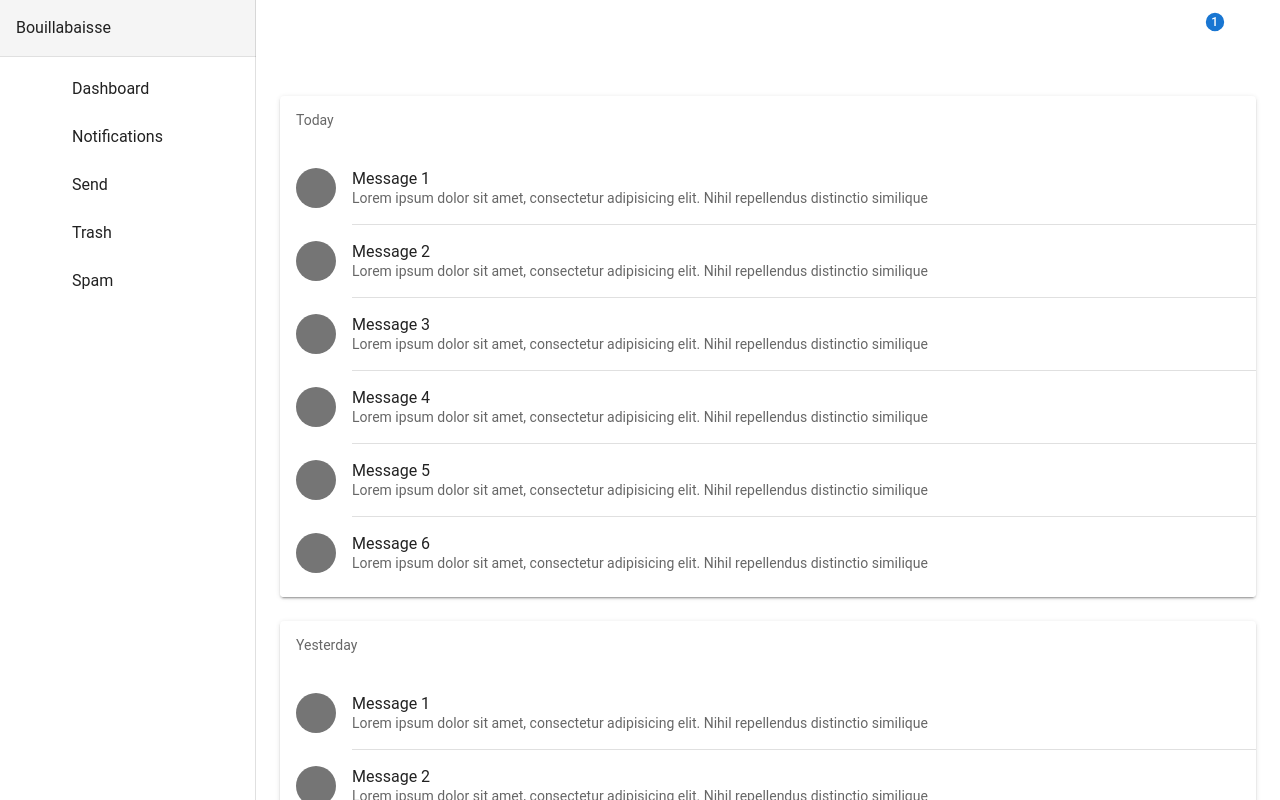
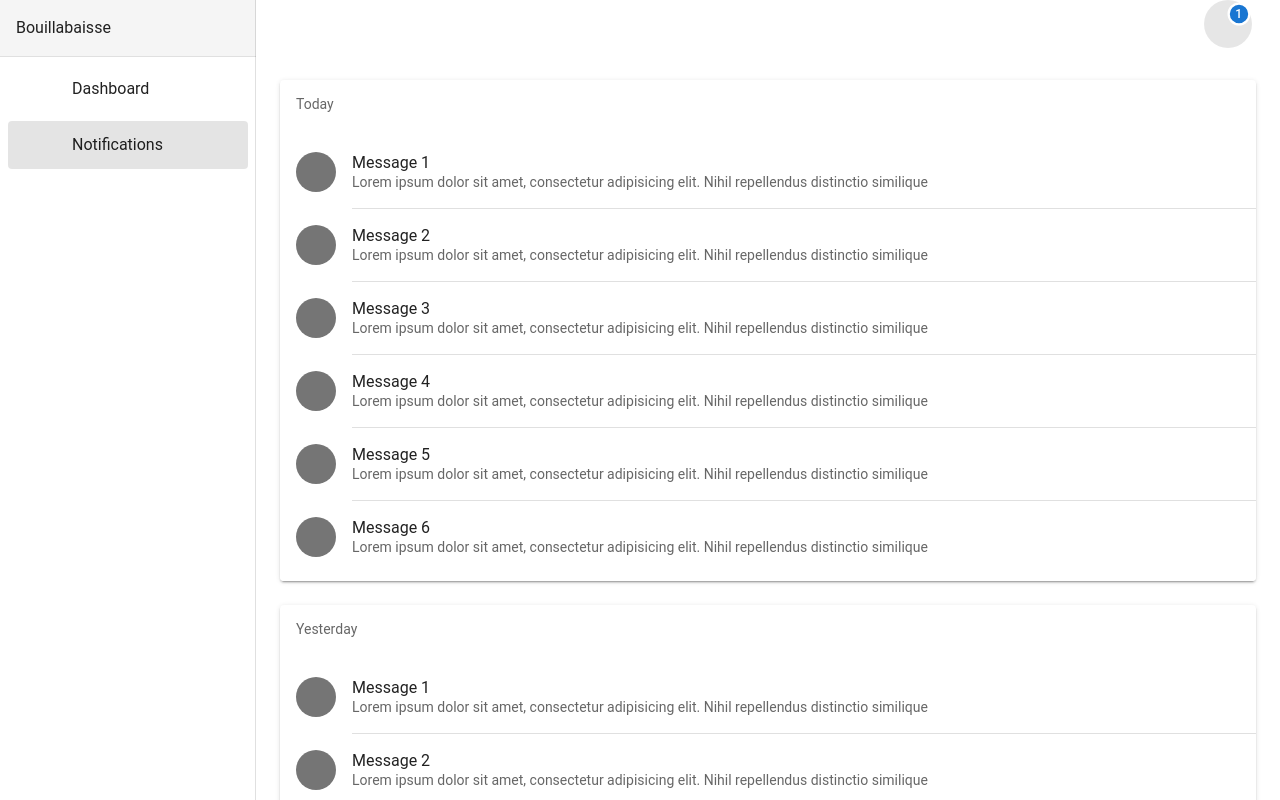
Before and after one commit to italobologna/bouillabaisse-monitor, a Vue app in the folder bouillabaisse-frontend/: page /notifications in a window 1280 px wide. Shown: the top 800 px of the page. Built offline with nearby package versions, Linux system fonts and the light colour scheme; the HTML template or start-up script is replaced by a standard one.

Commit message:
Adds the second page and the router funcionality

```diff
--- a/bouillabaisse-frontend/package.json
+++ b/bouillabaisse-frontend/package.json
@@ -10,6 +10,7 @@
   "dependencies": {
     "core-js": "^3.6.5",
     "vue": "^2.6.11",
+    "vue-router": "^3.5.1",
     "vuetify": "^2.5.0"
   },
   "devDependencies": {
--- a/bouillabaisse-frontend/src/App.vue
+++ b/bouillabaisse-frontend/src/App.vue
@@ -1,29 +1,41 @@
 <template>
   <v-app id="inspire">
-    <v-navigation-drawer v-model="drawer" clipped app>
+    <v-navigation-drawer app>
       <v-sheet color="grey lighten-4" class="pa-4">
         <div>Bouillabaisse</div>
       </v-sheet>
 
       <v-divider></v-divider>
 
-      <v-list>
-        <v-list-item v-for="[icon, text] in links" :key="icon" link>
+      <v-list nav>
+        <v-list-item-group>
+          <v-list-item
+            v-for="{ icon, text, to } in links"
+            :key="icon"
+            :to="to"
+            link
+          >
             <v-list-item-icon>
               <v-icon>{{ icon }}</v-icon>
             </v-list-item-icon>
-
             <v-list-item-content>
               <v-list-item-title>{{ text }}</v-list-item-title>
             </v-list-item-content>
           </v-list-item>
+        </v-list-item-group>
       </v-list>
     </v-navigation-drawer>
 
-    <v-app-bar color="white" flat class="d-flex flex-row-reverse">
+    <v-app-bar id="app-bar" app dense color="white" class="pl-3 pr-6">
+      <v-btn icon>
+        <v-icon>mdi-dots-vertical</v-icon>
+      </v-btn>
+
+      <v-spacer></v-spacer>
+
       <v-menu transition="slide-y-transition" left offset-y open-on-hover>
         <template v-slot:activator="{ on, attrs }">
-          <v-btn icon v-bind="attrs" v-on="on">
+          <v-btn icon v-bind="attrs" v-on="on" :to="'notifications'">
             <v-badge :content="messages" :value="messages" overlap bordered>
               <v-icon>mdi-bell</v-icon>
             </v-badge>
@@ -35,45 +47,11 @@
           </v-list-item>
         </v-list>
       </v-menu>
-
-      <v-btn icon>
-        <v-icon>mdi-dots-vertical</v-icon>
-      </v-btn>
     </v-app-bar>
 
     <v-main>
       <v-container class="py-8 px-6" fluid>
-        <v-row>
-          <v-col v-for="card in cards" :key="card" cols="12">
-            <v-card>
-              <v-subheader>{{ card }}</v-subheader>
-
-              <v-list two-line>
-                <template v-for="n in 6">
-                  <v-list-item :key="n">
-                    <v-list-item-avatar color="grey darken-1">
-                    </v-list-item-avatar>
-
-                    <v-list-item-content>
-                      <v-list-item-title>Message {{ n }}</v-list-item-title>
-
-                      <v-list-item-subtitle>
-                        Lorem ipsum dolor sit amet, consectetur adipisicing
-                        elit. Nihil repellendus distinctio similique
-                      </v-list-item-subtitle>
-                    </v-list-item-content>
-                  </v-list-item>
-
-                  <v-divider
-                    v-if="n !== 6"
-                    :key="`divider-${n}`"
-                    inset
-                  ></v-divider>
-                </template>
-              </v-list>
-            </v-card>
-          </v-col>
-        </v-row>
+        <router-view></router-view>
       </v-container>
     </v-main>
   </v-app>
@@ -81,23 +59,26 @@
 
 <script>
 export default {
+  name: "App",
   data: () => ({
+    selectedItem: 1,
     messages: 1,
-    cards: ["Today", "Yesterday"],
-    drawer: null,
     links: [
-      ["mdi-view-dashboard", "Dashboard"],
-      ["mdi-inbox-arrow-down", "Notifications"],
-      ["mdi-send", "Send"],
-      ["mdi-delete", "Trash"],
-      ["mdi-alert-octagon", "Spam"],
+      { icon: "mdi-view-dashboard", text: "Dashboard", to: "dashboard" },
+      { icon: "mdi-bell", text: "Notifications", to: "notifications" },
     ],
     items: [
-      { title: "Click Me" },
-      { title: "Click Me" },
-      { title: "Click Me" },
+      { title: "Click Me 1" },
       { title: "Click Me 2" },
+      { title: "Click Me 3" },
+      { title: "Click Me 4" },
     ],
   }),
 };
 </script>
+
+<style scoped>
+#app-bar {
+  box-shadow: 0 5px 10px #FFF, 0 10px 25px #FFF;
+}
+</style>
--- /dev/null
+++ b/bouillabaisse-frontend/src/components/dashboard.vue
@@ -0,0 +1,13 @@
+<template>
+  <div>
+    aaaa
+  </div>
+</template>
+
+<script>
+export default {
+  data: () => ({
+    cards: ["Today", "Yesterday"],
+  }),
+};
+</script>
--- /dev/null
+++ b/bouillabaisse-frontend/src/components/notifications.vue
@@ -0,0 +1,38 @@
+<template>
+  <div>
+    <v-row>
+      <v-col v-for="card in cards" :key="card" cols="12">
+        <v-card>
+          <v-subheader>{{ card }}</v-subheader>
+
+          <v-list two-line>
+            <template v-for="n in 6">
+              <v-list-item :key="n">
+                <v-list-item-avatar color="grey darken-1"> </v-list-item-avatar>
+
+                <v-list-item-content>
+                  <v-list-item-title>Message {{ n }}</v-list-item-title>
+
+                  <v-list-item-subtitle>
+                    Lorem ipsum dolor sit amet, consectetur adipisicing elit.
+                    Nihil repellendus distinctio similique
+                  </v-list-item-subtitle>
+                </v-list-item-content>
+              </v-list-item>
+
+              <v-divider v-if="n !== 6" :key="`divider-${n}`" inset></v-divider>
+            </template>
+          </v-list>
+        </v-card>
+      </v-col>
+    </v-row>
+  </div>
+</template>
+
+<script>
+export default {
+  data: () => ({
+    cards: ["Today", "Yesterday"],
+  }),
+};
+</script>
--- a/bouillabaisse-frontend/src/main.js
+++ b/bouillabaisse-frontend/src/main.js
@@ -1,10 +1,12 @@
 import Vue from 'vue'
 import App from './App.vue'
 import vuetify from './plugins/vuetify'
+import router from './plugins/vuerouter'
 
 Vue.config.productionTip = false
 
 new Vue({
   vuetify,
+  router,
   render: h => h(App),
 }).$mount('#app')
--- /dev/null
+++ b/bouillabaisse-frontend/src/plugins/vuerouter.js
@@ -0,0 +1,28 @@
+import VueRouter from 'vue-router'
+import Dashboard from './../components/dashboard'
+import Notifications from './../components/notifications'
+
+const routes = [
+    {
+        path: '',
+        redirect: {
+            path: '/dashboard'
+        }
+    },
+    {
+        path: '/dashboard',
+        name: 'dashboard',
+        component: Dashboard,
+    },
+    {
+        path: '/notifications',
+        name: 'notifications',
+        component: Notifications,
+    }
+]
+
+export default new VueRouter({
+    mode: 'history',
+    routes,
+    base: process.env.BASE_URL,
+})
--- a/bouillabaisse-frontend/src/plugins/vuetify.js
+++ b/bouillabaisse-frontend/src/plugins/vuetify.js
@@ -1,8 +1,11 @@
 import Vue from 'vue'
+import VueRouter from 'vue-router'
 import Vuetify from 'vuetify'
 import 'vuetify/dist/vuetify.min.css'
 
+
 Vue.use(Vuetify)
+Vue.use(VueRouter)
 
 const opts = {}
 
```
Also changed, not shown: 1 other file (tests, documents, lock files or other folders). Lines whose indentation alone changed are shown as unchanged.
